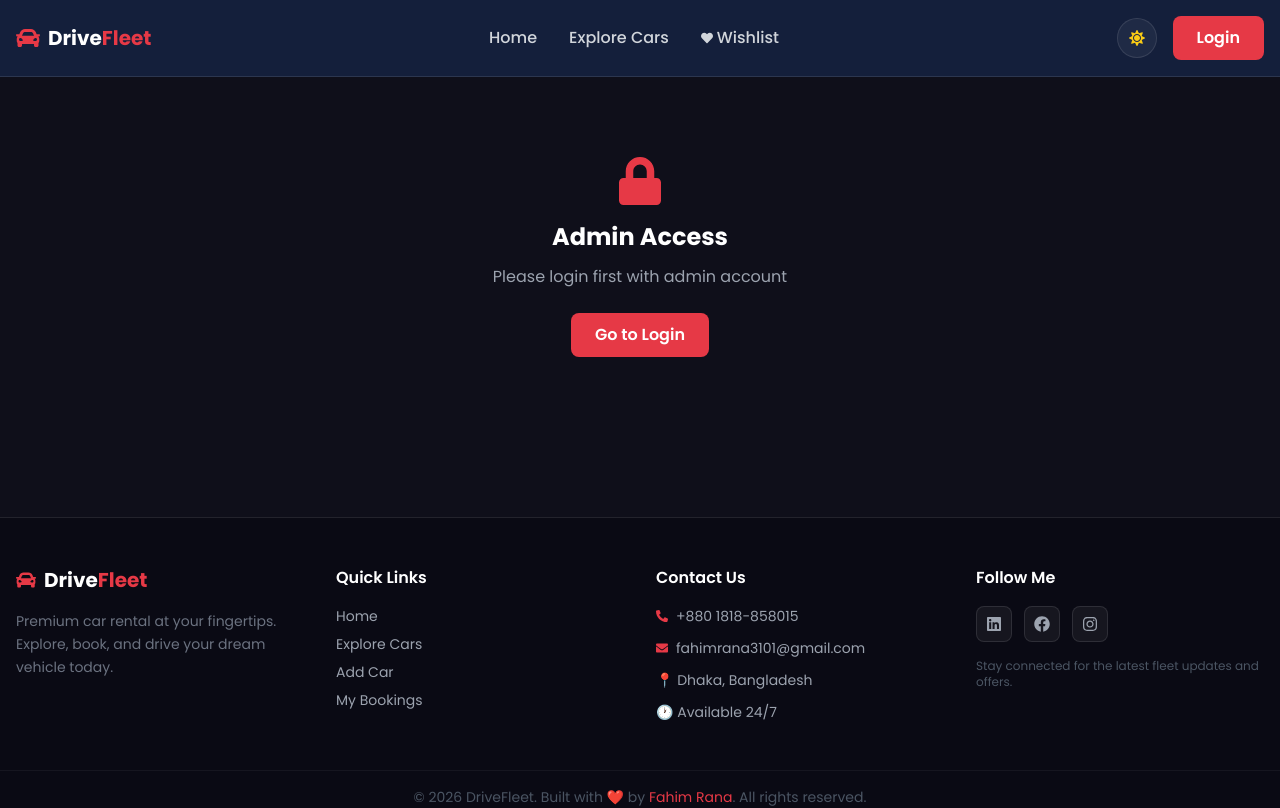
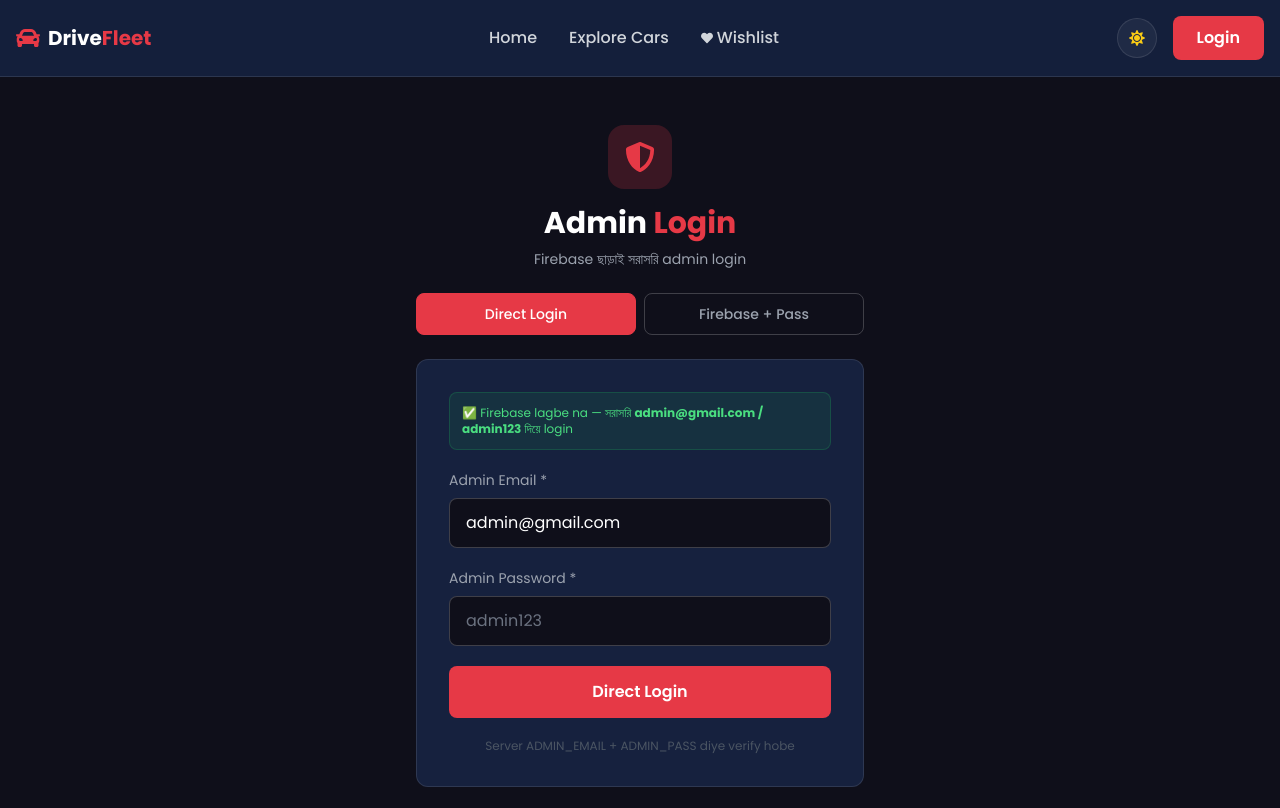
Before and after one commit to fahim3101/drivefleet-client, a React (Vite) app: page /admin/login in a window 1280 px wide. Shown: the top 808 px of the page. Built offline with nearby package versions, Linux system fonts and the light colour scheme; no server answers.

Commit message:
feat(client): direct admin login without Firebase - email+pass form, make /admin public

```diff
--- a/src/pages/AdminLogin.jsx
+++ b/src/pages/AdminLogin.jsx
@@ -9,13 +9,16 @@ const AdminLogin = () => {
   const { user } = useAuth();
   const navigate = useNavigate();
   const [password, setPassword] = useState("");
+  const [directEmail, setDirectEmail] = useState("admin@gmail.com");
+  const [directPass, setDirectPass] = useState("");
   const [loading, setLoading] = useState(false);
+  const [mode, setMode] = useState("direct"); // direct | firebase
 
-  const adminEmailEnv = import.meta.env.VITE_ADMIN_EMAIL || "";
+  const adminEmailEnv = import.meta.env.VITE_ADMIN_EMAIL || "admin@gmail.com";
   const allowedEmails = adminEmailEnv.split(",").map((e) => e.trim().toLowerCase());
   const isWhitelisted = user && allowedEmails.includes(user.email?.toLowerCase());
 
-  const handleSubmit = async (e) => {
+  const handleFirebaseSubmit = async (e) => {
     e.preventDefault();
     if (!user) {
       toast.error("Please login first with admin email");
@@ -37,59 +40,92 @@ const AdminLogin = () => {
     setLoading(false);
   };
 
-  if (!user) {
-    return (
-      <div className="max-w-md mx-auto px-4 py-20 text-center">
-        <FaLock className="text-5xl text-primary mx-auto mb-4" />
-        <h1 className="text-2xl font-bold mb-3">Admin Access</h1>
-        <p className="text-gray-400 mb-6">Please login first with admin account</p>
-        <Link to="/login" className="btn-primary">
-          Go to Login
-        </Link>
-      </div>
-    );
+  const handleDirectSubmit = async (e) => {
+    e.preventDefault();
+    setLoading(true);
+    try {
+      await api.post("/admin/direct-login", { email: directEmail, password: directPass });
+      toast.success("Direct admin login successful! Redirecting...");
+      navigate("/admin");
+    } catch (err) {
+      toast.error(err.response?.data?.message || "Invalid admin credentials");
     }
+    setLoading(false);
+  };
 
   return (
     <div className="min-h-[80vh] flex items-center justify-center px-4 py-12">
       <div className="w-full max-w-md">
-        <div className="text-center mb-8">
+        <div className="text-center mb-6">
           <div className="w-16 h-16 bg-primary/20 rounded-2xl flex items-center justify-center mx-auto mb-4">
             <FaShieldAlt className="text-3xl text-primary" />
           </div>
           <h1 className="text-3xl font-bold mb-2">
             Admin <span className="text-primary">Login</span>
           </h1>
-          <p className="text-gray-400 text-sm">
+          <p className="text-gray-400 text-sm">Firebase ছাড়াই সরাসরি admin login</p>
+        </div>
+
+        <div className="flex gap-2 mb-6">
+          <button onClick={() => setMode("direct")} className={`flex-1 py-2.5 rounded-lg border text-sm font-medium ${mode === "direct" ? "bg-primary border-primary text-white" : "border-white/20 text-gray-400"}`}>
+            Direct Login
+          </button>
+          <button onClick={() => setMode("firebase")} className={`flex-1 py-2.5 rounded-lg border text-sm font-medium ${mode === "firebase" ? "bg-primary border-primary text-white" : "border-white/20 text-gray-400"}`}>
+            Firebase + Pass
+          </button>
+        </div>
+
+        {mode === "direct" ? (
+          <form onSubmit={handleDirectSubmit} className="card-dark p-8 space-y-5">
+            <div className="bg-green-500/10 border border-green-500/20 rounded-lg p-3 text-xs text-green-400">
+              ✅ Firebase lagbe na — সরাসরি <b>admin@gmail.com / admin123</b> দিয়ে login
+            </div>
+            <div>
+              <label className="text-sm text-gray-400 mb-2 block">Admin Email *</label>
+              <input type="email" className="input-field" value={directEmail} onChange={(e) => setDirectEmail(e.target.value)} required placeholder="admin@gmail.com" />
+            </div>
+            <div>
+              <label className="text-sm text-gray-400 mb-2 block">Admin Password *</label>
+              <input type="password" className="input-field" value={directPass} onChange={(e) => setDirectPass(e.target.value)} required placeholder="admin123" />
+            </div>
+            <button type="submit" className="btn-primary w-full py-3.5" disabled={loading}>
+              {loading ? "Verifying..." : "Direct Login"}
+            </button>
+            <p className="text-xs text-gray-600 text-center">Server ADMIN_EMAIL + ADMIN_PASS diye verify hobe</p>
+          </form>
+        ) : (
+          <>
+            {!user ? (
+              <div className="card-dark p-8 text-center">
+                <FaLock className="text-3xl text-primary mx-auto mb-3" />
+                <p className="text-gray-400 mb-4">Firebase login required for this mode</p>
+                <Link to="/login" className="btn-primary w-full">
+                  Go to Login
+                </Link>
+              </div>
+            ) : (
+              <form onSubmit={handleFirebaseSubmit} className="card-dark p-8 space-y-6">
+                <p className="text-gray-400 text-sm text-center">
                   Logged in as <span className="text-primary font-medium">{user.email}</span>
                 </p>
-          {!isWhitelisted && <p className="text-red-400 text-xs mt-2">⚠️ Not whitelisted. Allowed: {adminEmailEnv}</p>}
-        </div>
-
-        <form onSubmit={handleSubmit} className="card-dark p-8 space-y-6">
+                {!isWhitelisted && <p className="text-red-400 text-xs text-center">⚠️ Not whitelisted. Allowed: {adminEmailEnv}</p>}
                 <div>
                   <label className="text-sm text-gray-400 mb-2 block">Admin Password *</label>
                   <input type="password" className="input-field" placeholder="Enter admin123" value={password} onChange={(e) => setPassword(e.target.value)} required />
-            <p className="text-xs text-gray-600 mt-2">Hint: admin123 (change in server .env ADMIN_PASS)</p>
                 </div>
-
                 <button type="submit" className="btn-primary w-full py-3.5" disabled={loading}>
                   {loading ? "Verifying..." : "Verify Admin"}
                 </button>
-
-          <div className="text-center text-sm text-gray-500">
-            <Link to="/admin" className="text-primary hover:underline">
-              → Back to Dashboard
-            </Link>
-          </div>
               </form>
+            )}
+          </>
+        )}
 
         <div className="mt-6 bg-yellow-500/10 border border-yellow-500/20 rounded-xl p-4 text-sm text-yellow-400">
           <p className="font-medium mb-1">How it works:</p>
           <ul className="list-disc list-inside space-y-1 text-xs text-gray-400">
-            <li>Step 1: Login with whitelisted email ({adminEmailEnv})</li>
-            <li>Step 2: Enter admin password (admin123) to get adminToken</li>
-            <li>Step 3: Access /admin stats (requires both)</li>
+            <li>Direct: email + pass → server sets token + adminToken cookies</li>
+            <li>Firebase: login → admin password → adminToken</li>
           </ul>
         </div>
       </div>
--- a/src/routes/router.jsx
+++ b/src/routes/router.jsx
@@ -56,11 +56,7 @@ const router = createBrowserRouter([
       },
       {
         path: "/admin",
-        element: (
-          <PrivateRoute>
-            <SuspenseWrapper><AdminDashboard /></SuspenseWrapper>
-          </PrivateRoute>
-        ),
+        element: <SuspenseWrapper><AdminDashboard /></SuspenseWrapper>,
       },
       {
         path: "/admin/login",
```
Lines whose indentation alone changed are shown as unchanged.
